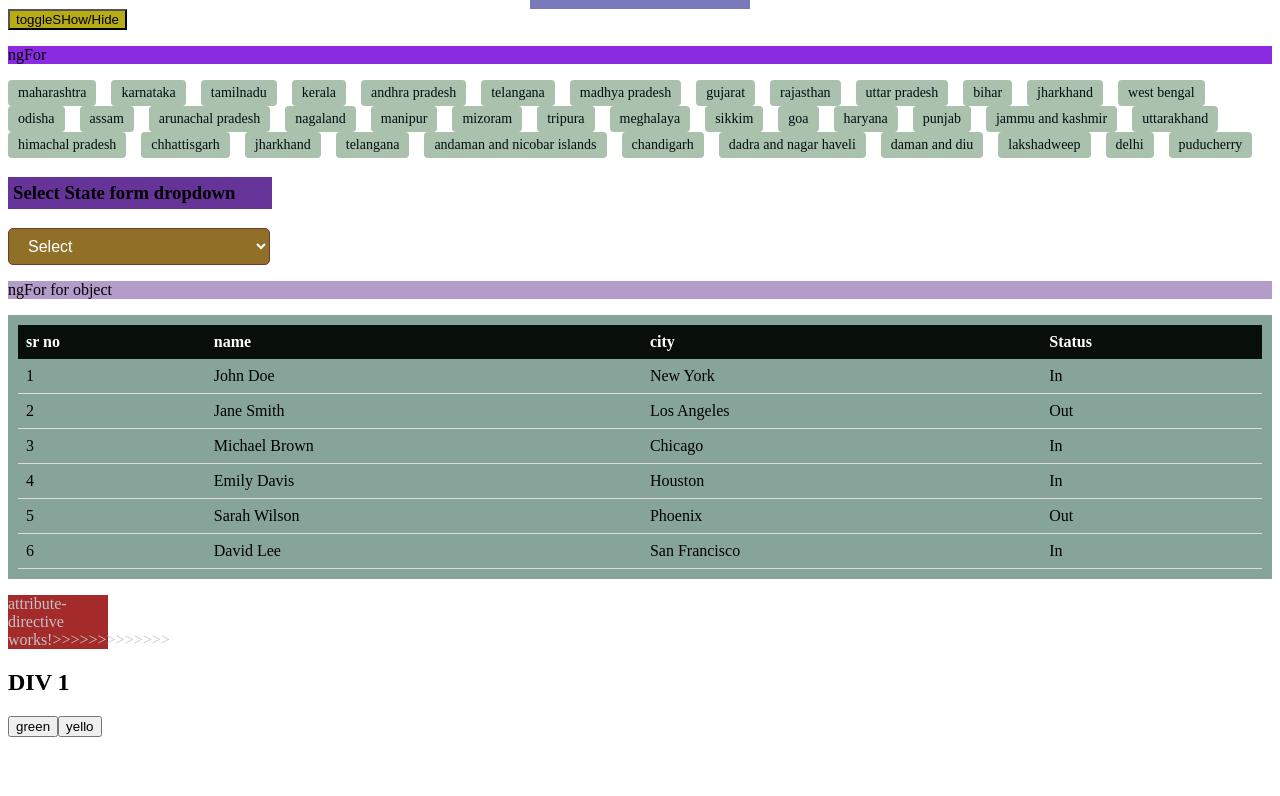
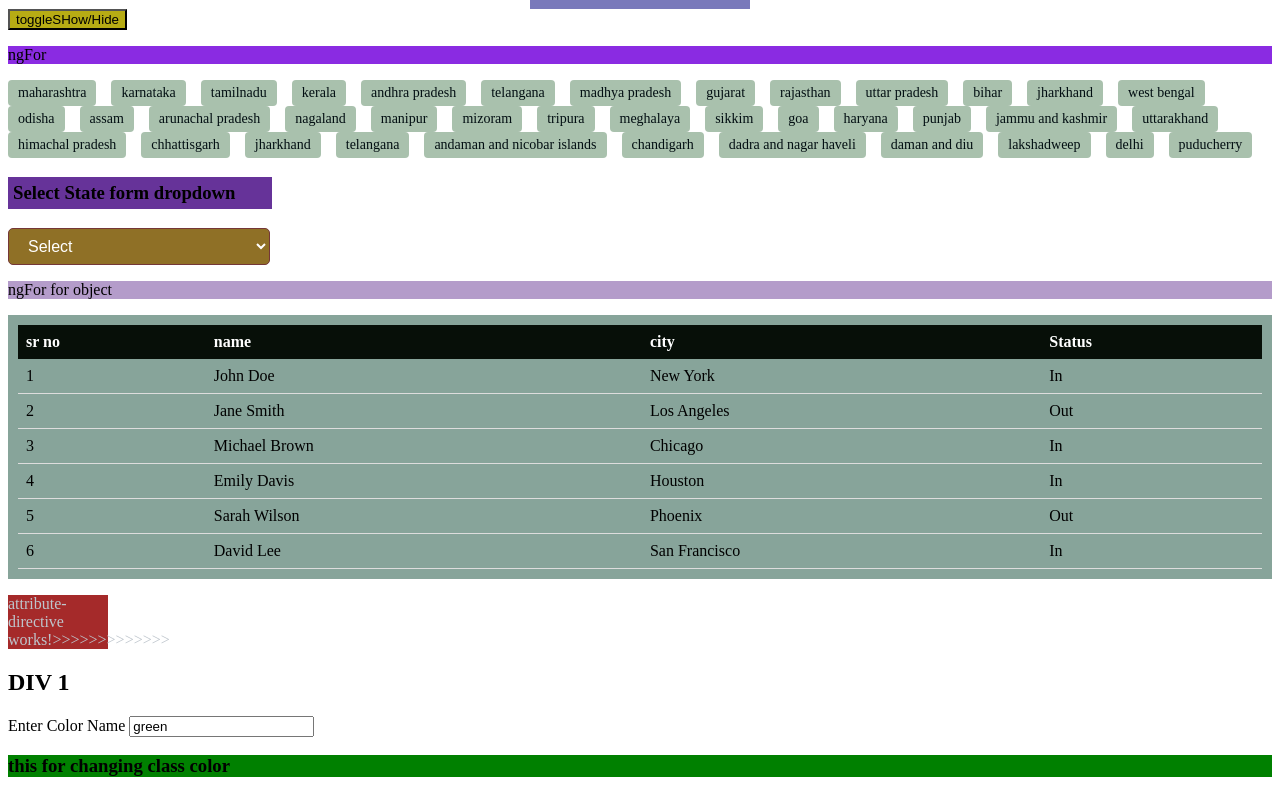
Before and after one commit to akshayrakhunde01/Anuglar, an Angular app: page / in a window 1280 px wide. Shown: the part 635-1431 px from the top of the page. Before the commit the page ends 1380 px from the top, so only its background shows below. Built offline with nearby package versions, Linux system fonts and the light colour scheme.

Commit message:
Refactor attribute directive component to allow dynamic color input and update HTML structure

```diff
--- a/src/app/components/attribute-directive/attribute-directive.component.html
+++ b/src/app/components/attribute-directive/attribute-directive.component.html
@@ -4,6 +4,11 @@ color: rgb(190, 197, 204);">attribute-directive works!>>>>>>>>>>>>></p>
 <div>
     <h2 class=" color:black">DIV 1</h2>
 
-    <button> green</button>
-    <button> yello</button>
+    <label for="">Enter Color Name <input type="text"  [(ngModel)]="changeColor"> </label>
 </div>
+
+<div >
+    <h3 [ngStyle]="{'background-color': changeColor}">
+        this for changing class color
+    </h3>
+</div>
--- a/src/app/components/attribute-directive/attribute-directive.component.ts
+++ b/src/app/components/attribute-directive/attribute-directive.component.ts
@@ -1,22 +1,16 @@
 import { CommonModule } from '@angular/common';
 import { Component } from '@angular/core';
+import { FormsModule } from '@angular/forms';
 
 @Component({
   selector: 'app-attribute-directive',
-  imports: [CommonModule],
+  imports: [CommonModule,FormsModule],
   templateUrl: './attribute-directive.component.html',
   styleUrl: './attribute-directive.component.css'
 })
 export class AttributeDirectiveComponent {
  constructor(){}
 
- chanageColor:string=''
+ changeColor:string='green'
 
- changeColorDiv1TOGreen(){
-  this.chanageColor='green'
- }
-
- changeColorDiv1TOYellow(){
-  this.chanageColor='yellow'
- }
 }
```
